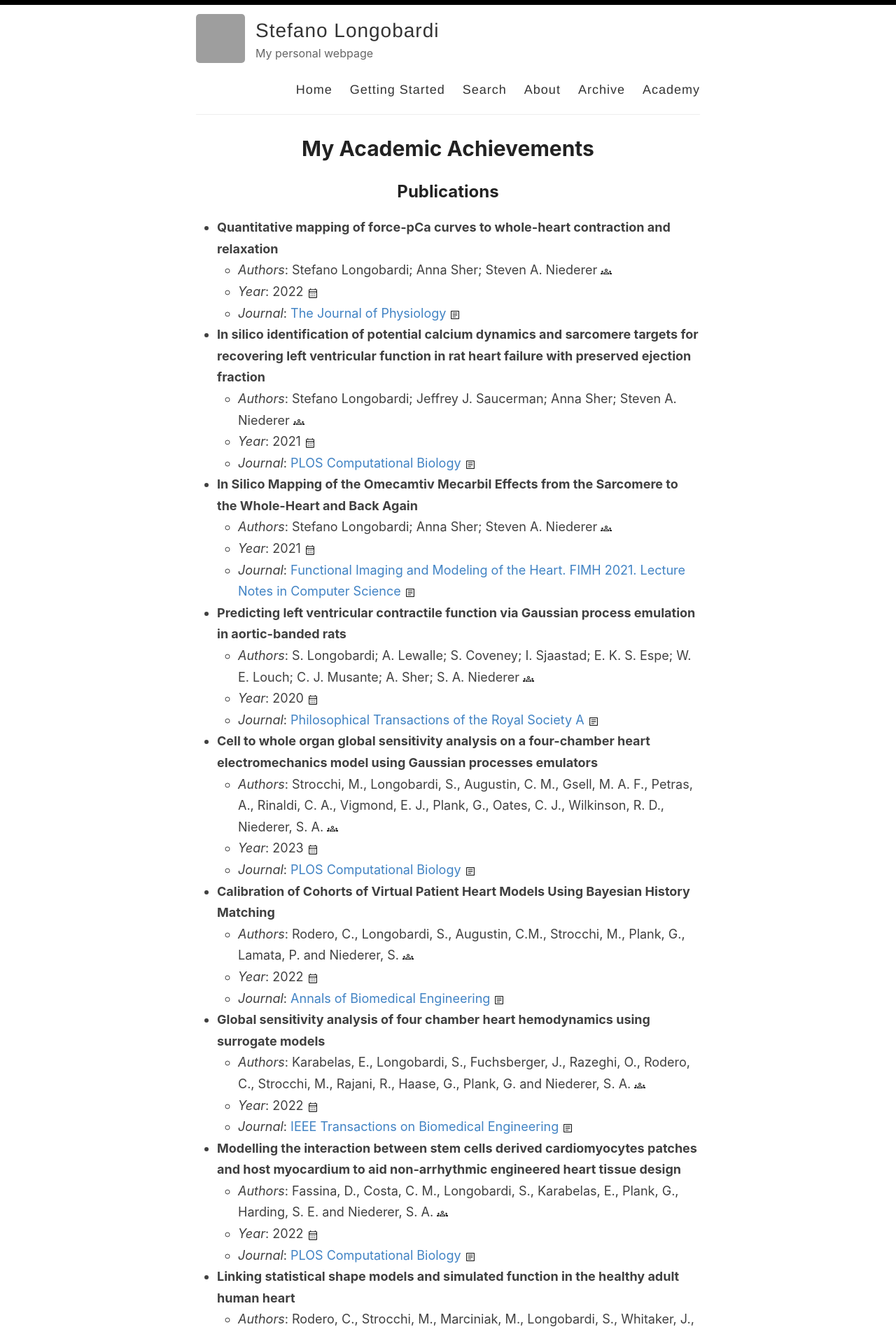
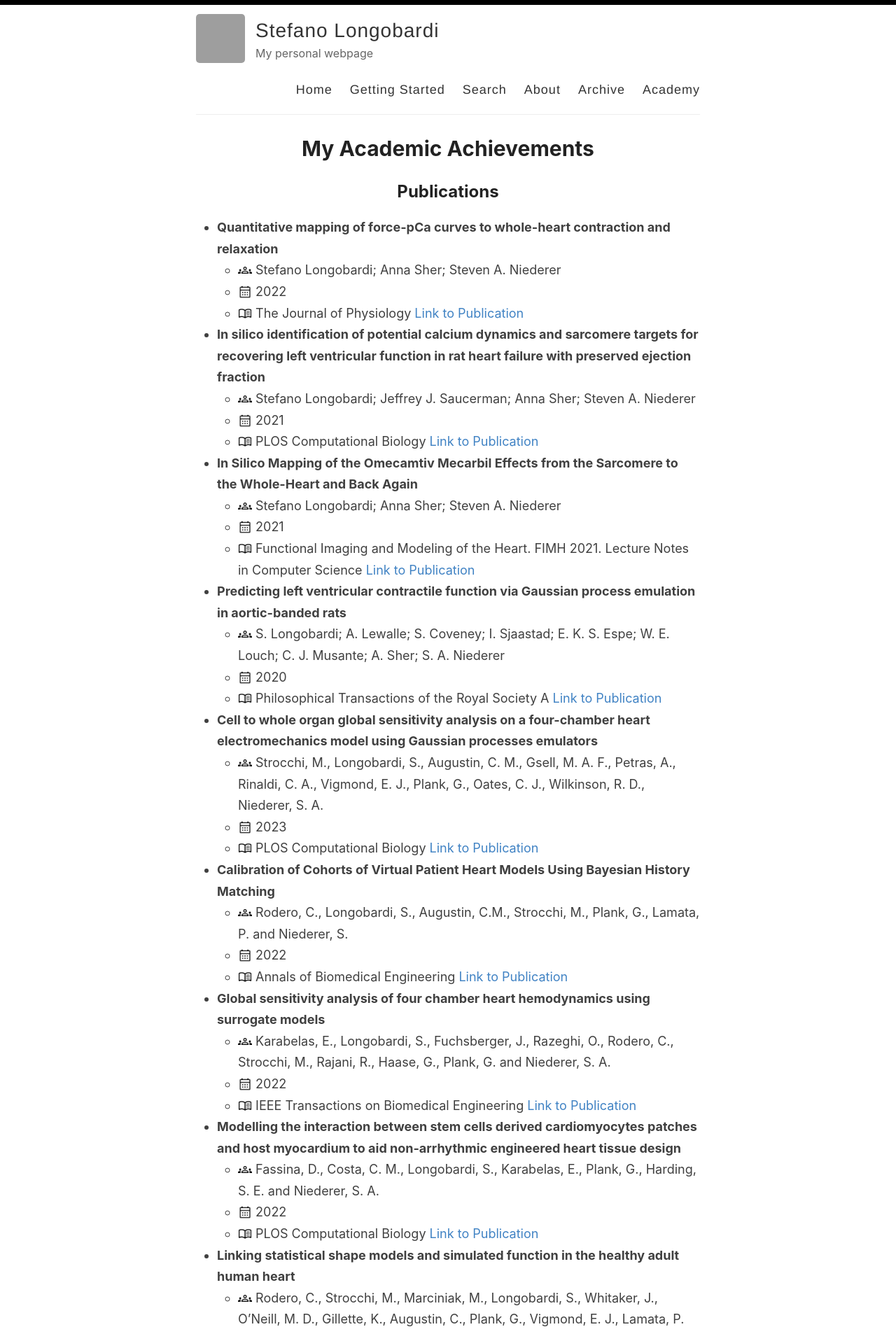
Before and after one commit to stelong/stelong.github.io, a Jekyll site: the page built from _pages/academy.md, in a window 1280 px wide. Shown: the top 1906 px of the page at 70% size. Built offline with Jekyll 4.4.1, drawn with Linux system fonts in a browser that asks for light colours; some of the changed text lies outside the part shown; grey boxes are pictures that could not be loaded.

Commit message:
Links to publications

```diff
--- a/_pages/academy.md
+++ b/_pages/academy.md
@@ -8,9 +8,10 @@ title: My Academic Achievements
 
 {% for publication in site.data.publications %}
 - **{{ publication.title }}**
-  - *Authors*: {{ publication.authors }} ![People Icon]({{ "/images/people.png" | relative_url }}){:class="icon-small"}
-  - *Year*: {{ publication.year }} ![Calendar Icon]({{ "/images/calendar.png" | relative_url }}){:class="icon-small"}
-  - *Journal*: [{{ publication.journal }}]({{ publication.link }}) ![Book Icon]({{ "/images/book.png" | relative_url }}){:class="icon-small"}
+  - ![People Icon]({{ "/images/people.png" | relative_url }}){:class="icon-small"} {{ publication.authors }}
+  - ![Calendar Icon]({{ "/images/calendar.png" | relative_url }}){:class="icon-small"} {{ publication.year }}
+  - ![Book Icon]({{ "/images/book.png" | relative_url }}){:class="icon-small"} {{ publication.journal }}
+[Link to Publication]({{ publication.link }})
 {% endfor %}
 
 ## Oral Presentations
--- a/_sass/_icon-small.scss
+++ b/_sass/_icon-small.scss
@@ -1,5 +1,5 @@
 .icon-small {
-    height: 16px; /* Adjust the height as per your preference */
-    width: 16px; /* Adjust the width as per your preference */
+    height: 20px; /* Adjust the height as per your preference */
+    width: 20px; /* Adjust the width as per your preference */
     vertical-align: text-bottom; /* To align the icons with the text */
   }
```
Also changed, not shown: images/book.png.
